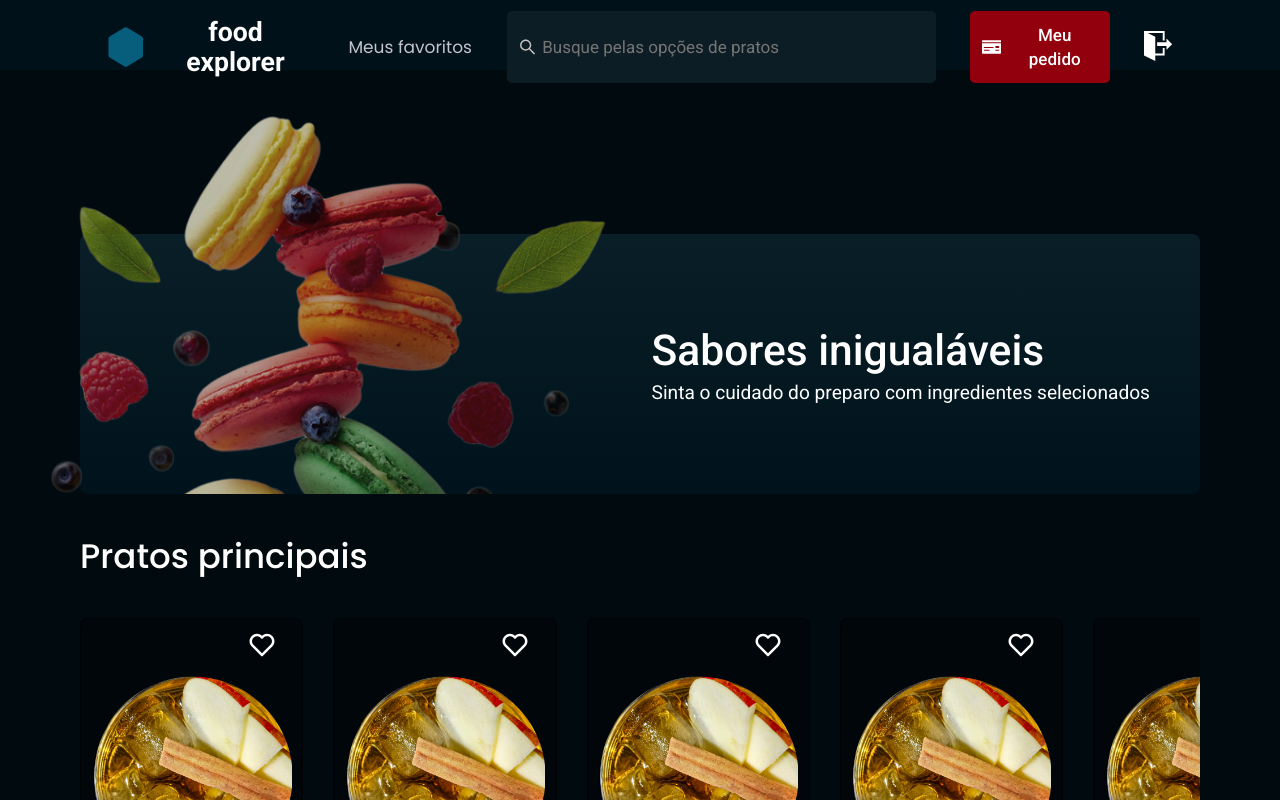
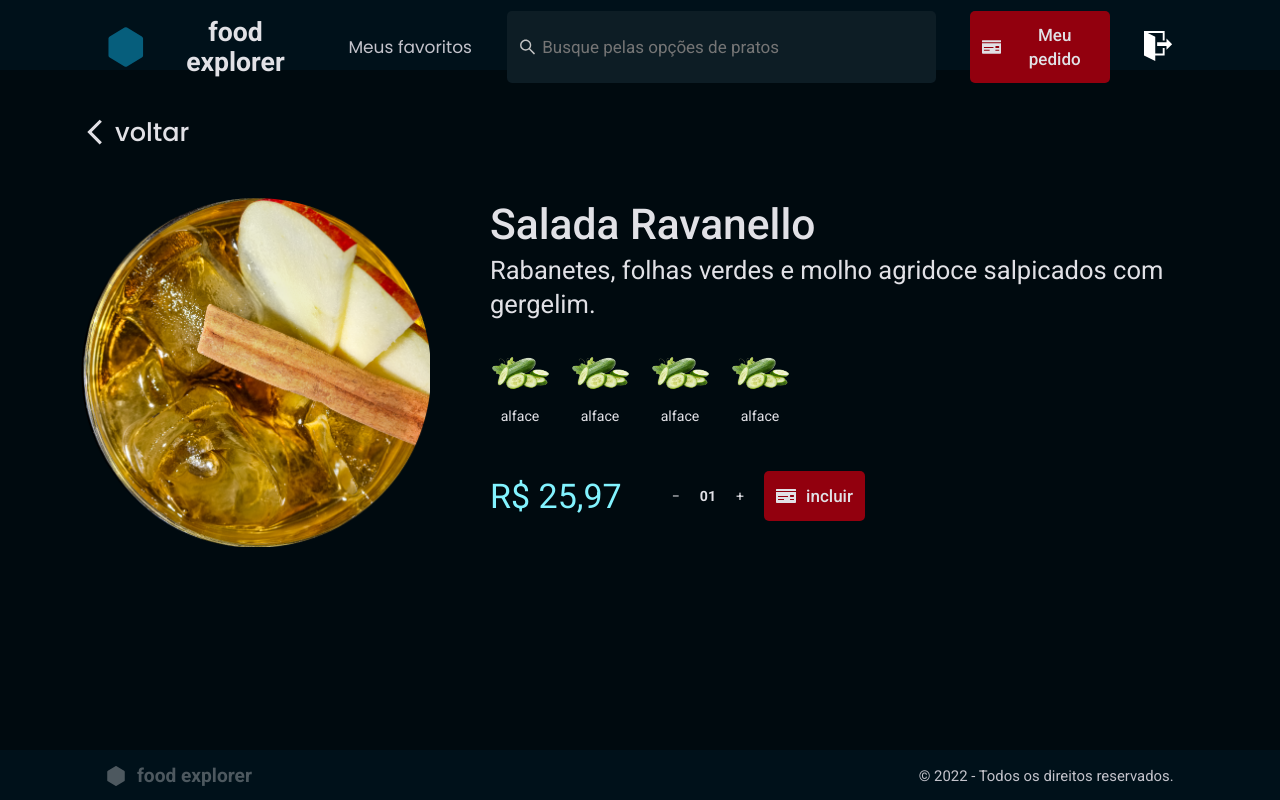
Before and after one commit to EduardoNGomes/Front_end_Explorer_Food, a React (Vite) app: page / in a window 1280 px wide. Built offline with nearby package versions, Linux system fonts and the light colour scheme.

Commit message:
Create page Food

```diff
--- a/src/components/Button/style.js
+++ b/src/components/Button/style.js
@@ -3,6 +3,10 @@ import styled from 'styled-components'
 export const Container = styled.button`
   width: 100%;
   background: ${({ theme }) => theme.COLORS.RED};
+  display: flex;
+  gap: 10px;
+
+  align-items: center;
 
   font-size: 1.6rem;
   font-weight: 500;
--- a/src/components/ButtonTransparent/index.jsx
+++ b/src/components/ButtonTransparent/index.jsx
@@ -1,8 +1,9 @@
 import { Container } from "./style";
 
-export const ButtonTransparrent = ({title, ...rest}) =>{
+export const ButtonTransparrent = ({title,Icon = false, iconSize = false,  ...rest}) =>{
   return(
     <Container {...rest}>
+      {Icon && <Icon size={iconSize}/>}
       {title}
     </Container>
   )
--- a/src/components/ButtonTransparent/style.js
+++ b/src/components/ButtonTransparent/style.js
@@ -3,9 +3,12 @@ import styled from 'styled-components'
 export const Container = styled.button`
   margin-top: 1.6rem;
   background: transparent;
-  display: inline-block;
   border: none;
 
+  display: flex;
+  gap: 5px;
+
+  align-items: center;
   text-align: center;
   font-family: ${({ theme }) => theme.COLORS.FONT_TEXT};
   font-weight: 500;
--- a/src/main.jsx
+++ b/src/main.jsx
@@ -7,14 +7,14 @@ import GlobalStyle from './styles/global'
 import { SignUp } from './pages/SignUp'
 import { SignIn } from './pages/SignIn'
 import { Home } from './pages/Home'
-
+import { Food } from './pages/Food'
 
 
 ReactDOM.createRoot(document.getElementById('root')).render(
   <React.StrictMode>
     <ThemeProvider theme={theme}>
       <GlobalStyle/>
-      <Home/>
+      <Food/>
     </ThemeProvider>
   </React.StrictMode>
 )
--- /dev/null
+++ b/src/pages/Food/index.jsx
@@ -0,0 +1,83 @@
+import { Container, Content } from "./style";
+
+import { Header } from '../../components/Header'
+import { Footer } from '../../components/Footer'
+import { Button } from '../../components/Button'
+
+import { MdOutlineArrowBackIos } from 'react-icons/md'
+import { ButtonTransparrent } from "../../components/ButtonTransparent";
+
+import imgPlate from '../../assets/images/Mask group-11.png'
+import imgIngredients from '../../assets/images/pngegg (15) 1.png'
+
+import { FaMoneyCheck} from 'react-icons/fa'
+
+
+
+
+export const Food = () => {
+  return(
+    <Container>
+      <Header/>
+
+      <Content>
+
+          <ButtonTransparrent
+            Icon={MdOutlineArrowBackIos}
+            iconSize={30}
+            title='voltar'
+          />
+
+
+        <div className="info-plate">
+          <img src={imgPlate} alt="image plate" />
+
+          <div className="infos">
+            <h2>Salada Ravanello</h2>
+            <p>Rabanetes, folhas verdes e molho agridoce salpicados com gergelim.</p>
+
+            <li>
+              <ul>
+                <img src={imgIngredients} alt="ingredients" className="ingredients"/>
+                <span>alface</span>
+              </ul>
+              <ul>
+                <img src={imgIngredients} alt="ingredients" className="ingredients"/>
+                <span>alface</span>
+              </ul>
+              <ul>
+                <img src={imgIngredients} alt="ingredients" className="ingredients"/>
+                <span>alface</span>
+              </ul>
+              <ul>
+                <img src={imgIngredients} alt="ingredients" className="ingredients"/>
+                <span>alface</span>
+              </ul>
+            </li>
+
+            <div className="valueAndQuantity">
+              <h4>R$ 25,97</h4>
+
+              <div className="quantity">
+                <div>
+                  <button>&minus;</button>
+                  <span>01</span>
+                  <button>&#43;</button>
+                </div>
+                <Button
+                  Icon={FaMoneyCheck}
+                  title='incluir'
+                />
+              </div>
+            </div>
+          </div>
+
+        </div>
+
+
+      </Content>
+
+      <Footer/>
+    </Container>
+  )
+}
--- /dev/null
+++ b/src/pages/Food/style.js
@@ -0,0 +1,109 @@
+import styled from 'styled-components'
+
+export const Container = styled.div`
+  width: 100%;
+  height: 100vh;
+  display: grid;
+  grid-template-rows: 70px auto 50px;
+  grid-template-areas:
+    'header'
+    'content'
+    'footer';
+
+  overflow-y: auto;
+`
+
+export const Content = styled.div`
+  grid-area: content;
+  margin: 30px auto;
+  width: 100%;
+  max-width: 1120px;
+
+  > button {
+    font-size: 2.4rem;
+  }
+
+  .info-plate {
+    margin-top: 50px;
+    width: 100%;
+
+    display: flex;
+    gap: 60px;
+    img {
+      height: 350px;
+    }
+
+    .infos {
+      font-family: ${({ theme }) => theme.COLORS.FONT_TEXT};
+      color: ${({ theme }) => theme.COLORS.COLOR_TEXT_WHITE};
+
+      h2 {
+        font-weight: 500;
+        font-size: 4rem;
+        line-height: 56px;
+      }
+
+      p {
+        font-weight: 400;
+        font-size: 2.4rem;
+        line-height: 34px;
+
+        margin-bottom: 20px;
+      }
+
+      li {
+        list-style: none;
+
+        display: flex;
+        gap: 20px;
+
+        ul {
+          display: flex;
+          flex-direction: column;
+
+          font-size: 2rem;
+          line-height: 30px;
+          font-weight: 400;
+        }
+        ul img {
+          height: 60px;
+        }
+        ul span {
+          text-align: center;
+        }
+      }
+
+      .valueAndQuantity {
+        margin-top: 40px;
+        display: flex;
+        gap: 50px;
+
+        h4 {
+          font-size: 3.2rem;
+          font-weight: 400;
+          line-height: 50px;
+          color: #82f3ff;
+        }
+        .quantity {
+          display: flex;
+          gap: 20px;
+          > div {
+            display: flex;
+            align-items: center;
+            gap: 20px;
+
+            font-size: 2rem;
+            font-weight: 700;
+            line-height: 32px;
+
+            button {
+              background: transparent;
+              border: none;
+              color: ${({ theme }) => theme.COLORS.COLOR_TEXT_WHITE};
+            }
+          }
+        }
+      }
+    }
+  }
+`
--- a/src/pages/Home/style.js
+++ b/src/pages/Home/style.js
@@ -1,6 +1,7 @@
 import styled from 'styled-components'
 
 export const Container = styled.div`
+  width: 100%;
   height: 100vh;
   display: grid;
   grid-template-rows: 70px auto 50px;
--- a/src/styles/theme.js
+++ b/src/styles/theme.js
@@ -5,7 +5,7 @@ export default {
 
     RED: '#92000E',
 
-    COLOR_TEXT_WHITE: '#FFFFFF',
+    COLOR_TEXT_WHITE: '#E1E1E6',
     COLOR_SUB_TEXT_GRAY: 'rgba(255, 255, 255, 0.3)',
     COLOR_TEXT_BLUE: '#82F3FF',
     COLOR_TEXT_GRAY: '#C4C4CC',
```
